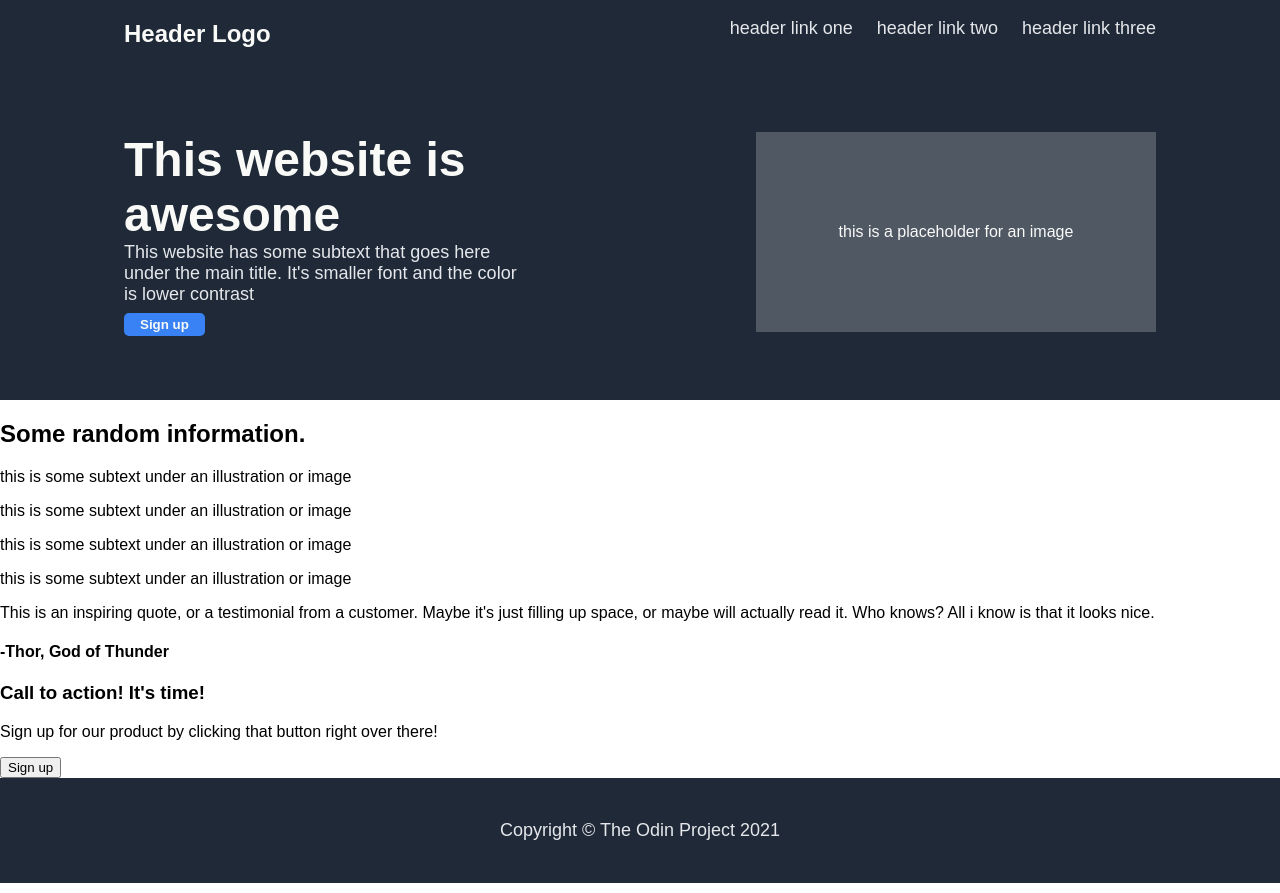
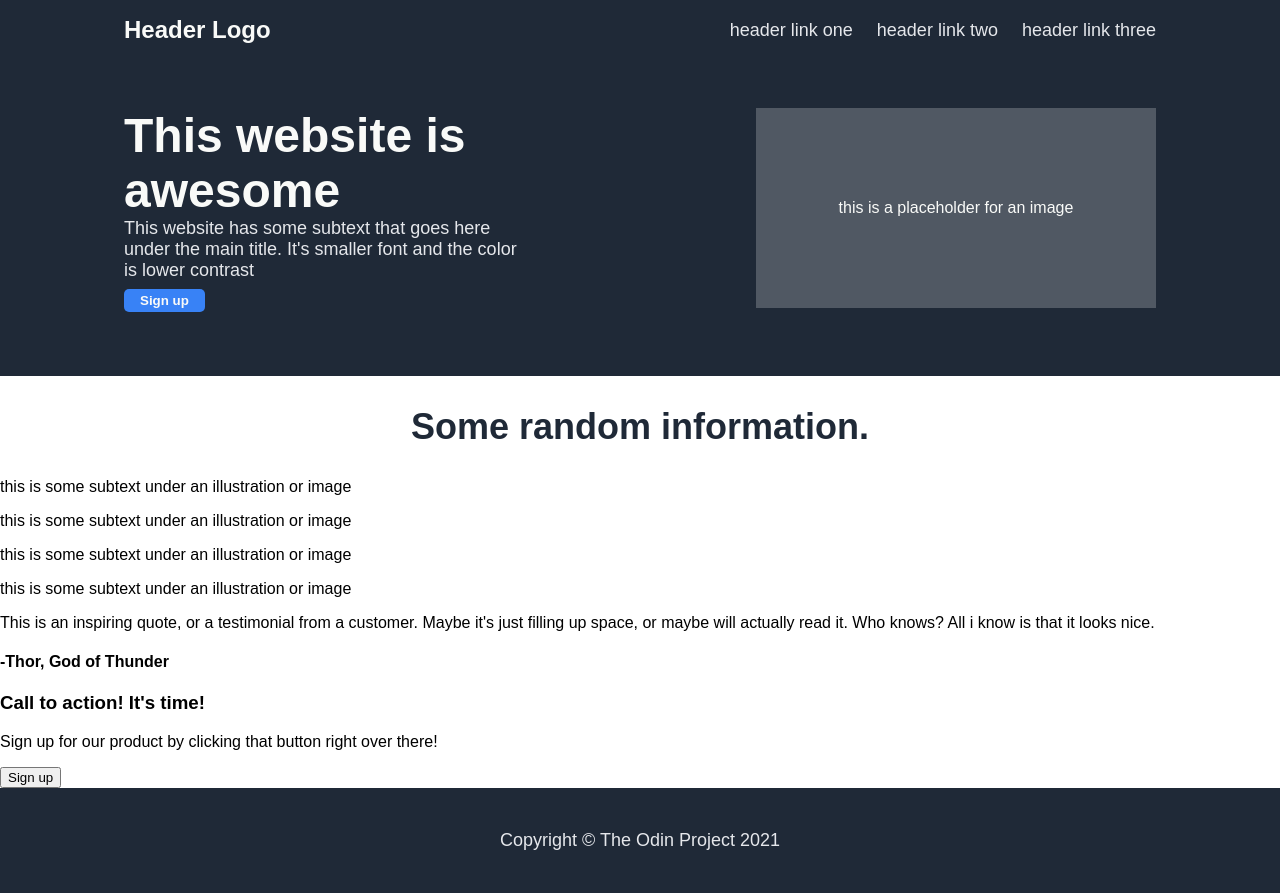
Before and after one commit to kitsuroi/odin-landing-page, a plain HTML site: page index.html in a window 1280 px wide. Drawn offline with Linux system fonts and the light colour scheme.

Commit message:
refine(style): refine layout hero

```diff
--- a/style.css
+++ b/style.css
@@ -10,6 +10,8 @@ a {
 ul {
   list-style: none;
   display: flex;
+  margin: 0px;
+  padding: 0px;
   gap: 24px;
 }
 
@@ -21,18 +23,19 @@ ul {
 .hero {
   display: flex;
   flex-direction: column;
-  padding: 0px 124px;
+  padding: 16px 124px 64px 124px;
 }
 
 .header {
   display: flex;
   justify-content: space-between;
+  align-items: center;
+  margin-bottom: 64px;
 }
 
 .hero-content{
   display: flex;
   justify-content: space-between;
-  padding: 64px 0px;
   gap: 16px;
 }
 
@@ -48,6 +51,7 @@ h1 {
 
 .logo {
   font-size: 24px;
+  margin: 0px;
 }
 
 h1 {
@@ -92,3 +96,10 @@ h1 {
   color: #F9FAF8;
   font-weight: bold;
 }
+
+.content h2{
+  font-size: 36px;
+  font-weight: bolder;
+  color: #1F2937;
+  text-align: center;
+}
```
